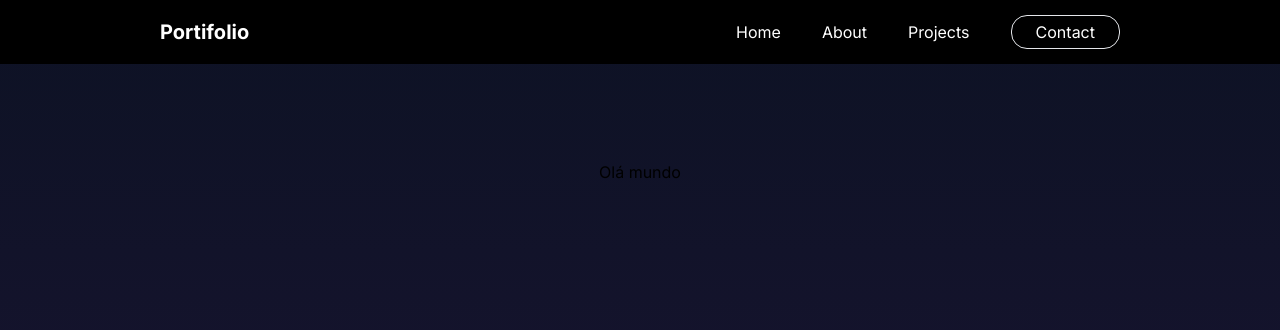
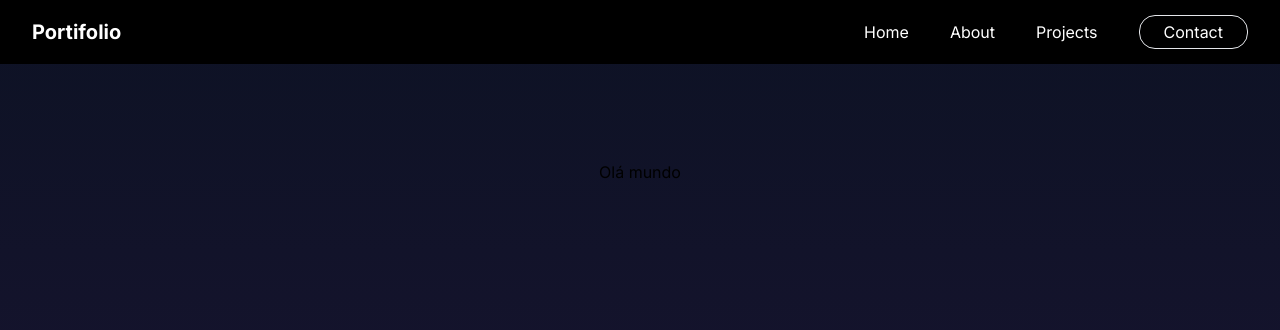
Before and after one commit to DevSamuelBrito/Portifolio-2.0, a Next.js app: page / in a window 1280 px wide. Shown: the top 330 px of the page. Built offline with nearby package versions, Linux system fonts and the light colour scheme.

Commit message:
fazendo pequenos ajustes

```diff
--- a/app/_components/NavBar.tsx
+++ b/app/_components/NavBar.tsx
@@ -23,7 +23,7 @@ const Navbar = () => {
   //retornando toda a rederização da NavBar
   return (
     <header className="bg-black w-full h-16 flex justify-center items-center">
-      <section className=" px-8 w-full max-w-screen-lg flex justify-between">
+      <section className=" px-8 w-full max-w-screen-xl flex justify-between">
         <nav className="flex items-center justify-center">
           <Link href="/">
             <h1 className="text-white text-xl font-bold">Portifolio</h1>
--- a/app/globals.css
+++ b/app/globals.css
@@ -9,7 +9,3 @@ body {
   min-height: 100vh;
   background: linear-gradient(to bottom, #0d1224, #1d1537);
 }
-
-li{
-    color: gray;
-}
```
